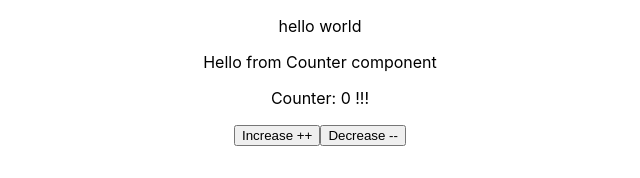
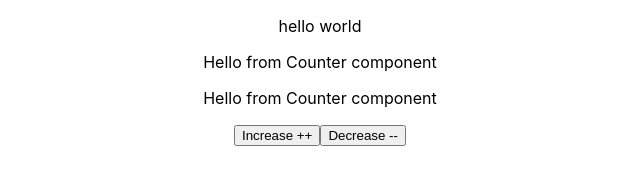
Before and after one commit to darwinbatres/react-project-using-husky, a React (Create React App) app: page / in a window 1280 px wide. Shown: the top 178 px of the page, without its empty margins (320-960 px from the left). Built offline with nearby package versions, Linux system fonts and the light colour scheme.

Commit message:
Did it work? 5

```diff
--- a/src/components/Counter.tsx
+++ b/src/components/Counter.tsx
@@ -14,7 +14,7 @@ const Counter = () => {
   return (
     <div>
       <p>Hello from Counter component</p>
-      <p>Counter: {counter} !!!</p>
+      <p>Hello from Counter component</p>
       <button type="button" onClick={increaseCounter}>
         Increase ++
       </button>
```
